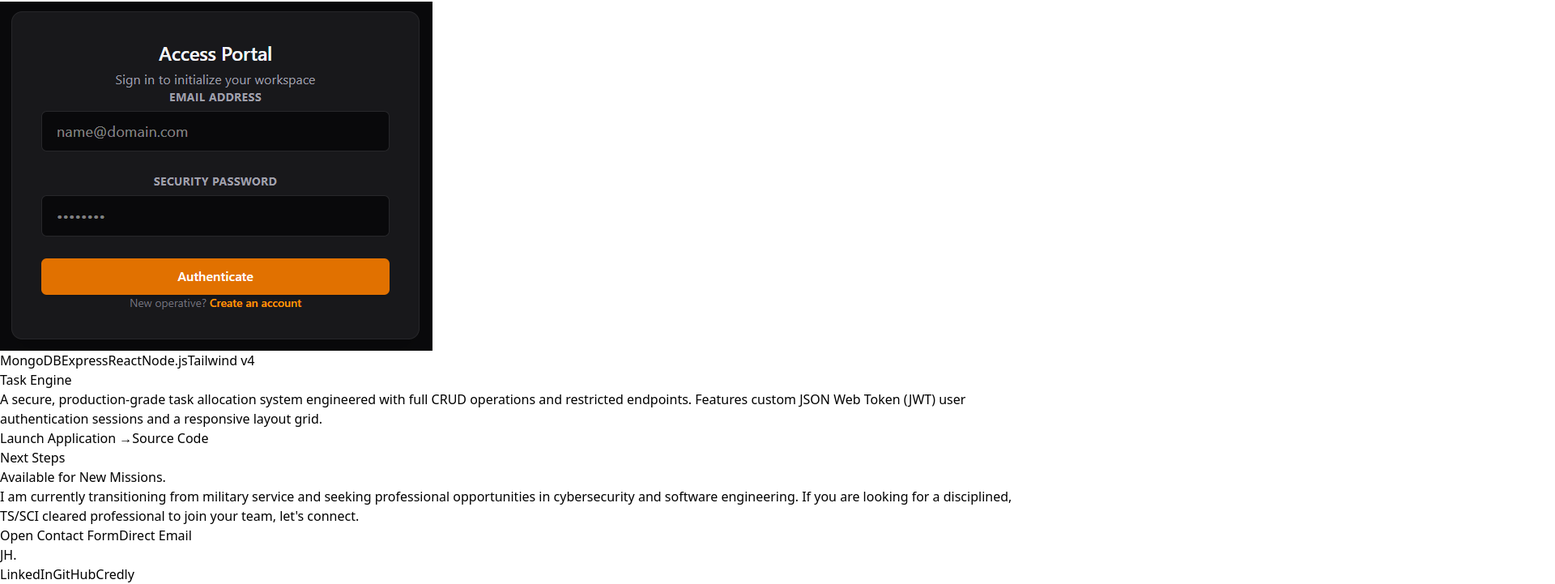
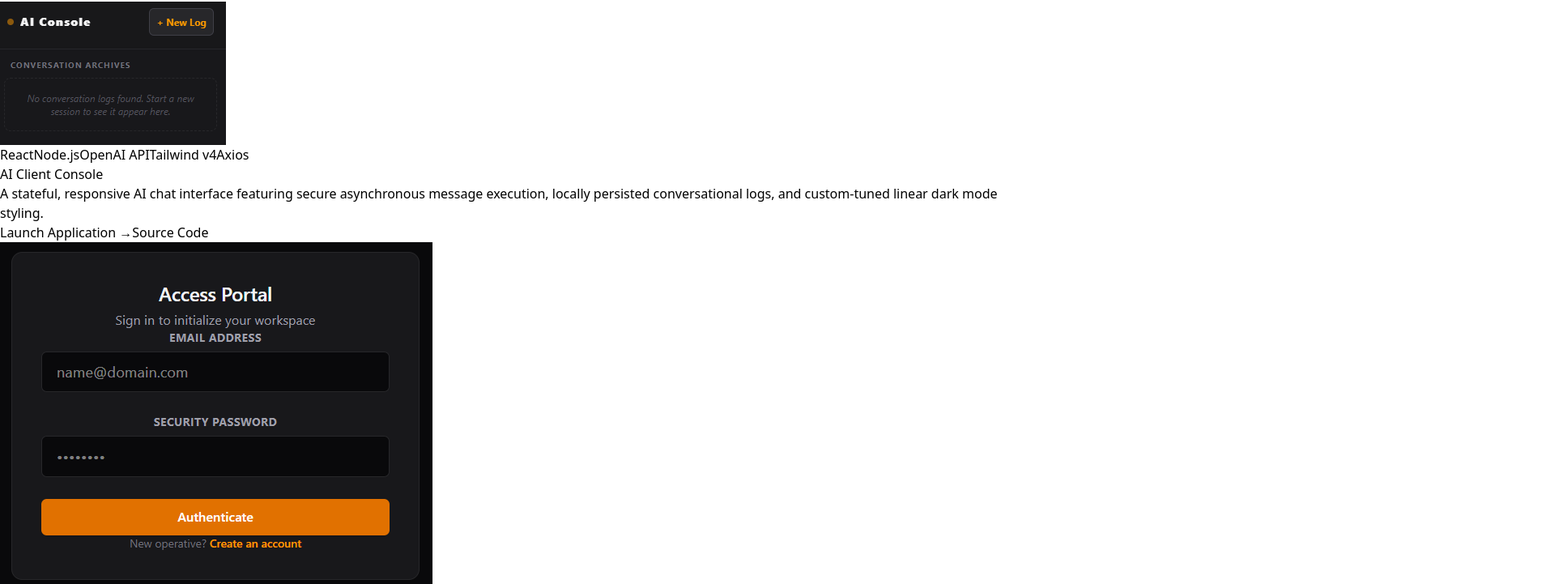
Before and after one commit to jonhill25b/portfolio, a React (Vite) app: page / in a window 1280 px wide. Shown: the part 3005-3726 px from the top of the page at 81% size, 1920 px wide, since content can reach past the window. Built offline with nearby package versions, Linux system fonts and the light colour scheme.

Commit message:
Added second project

```diff
--- a/src/components/ProjectPreview.jsx
+++ b/src/components/ProjectPreview.jsx
@@ -1,7 +1,17 @@
 import TaskManagerIMG from "../assets/task-manager-img.png";
+import AIChatIMG from "../assets/ai-client-img.png";
 import { Link } from "react-router-dom";
 
 const featuredProjects = [
+  {
+    title: "AI Client Console",
+    description:
+      "A stateful, responsive AI chat interface featuring secure asynchronous message execution, locally persisted conversational logs, and custom-tuned linear dark mode styling.",
+    tech: ["React", "Node.js", "OpenAI API", "Tailwind v4", "Axios"],
+    image: AIChatIMG,
+    liveLink: "https://ai-chat-client-k9t7.onrender.com",
+    gitLink: "https://github.com/jonhill25b/ai-client",
+  },
   {
     title: "Task Engine",
     description:
--- a/src/pages/Projects.jsx
+++ b/src/pages/Projects.jsx
@@ -1,7 +1,17 @@
 import Contact from '../components/Contact';
 import TaskManagerIMG from '../assets/task-manager-img.png';
+import AIChatIMG from '../assets/ai-client-img.png';
 
 const allProjects = [
+  {
+    title: "AI Client Console",
+    description:
+      "A stateful, responsive AI chat interface featuring secure asynchronous message execution, locally persisted conversational logs, and custom-tuned linear dark mode styling.",
+    tech: ["React", "Node.js", "OpenAI API", "Tailwind v4", "Axios"],
+    image: AIChatIMG,
+    liveLink: "https://ai-chat-client-k9t7.onrender.com",
+    gitLink: "https://github.com/jonhill25b/ai-client",
+  },
   {
     title: "Task Engine",
     description:
```
Also changed, not shown: src/assets/ai-client-img.png (added).
